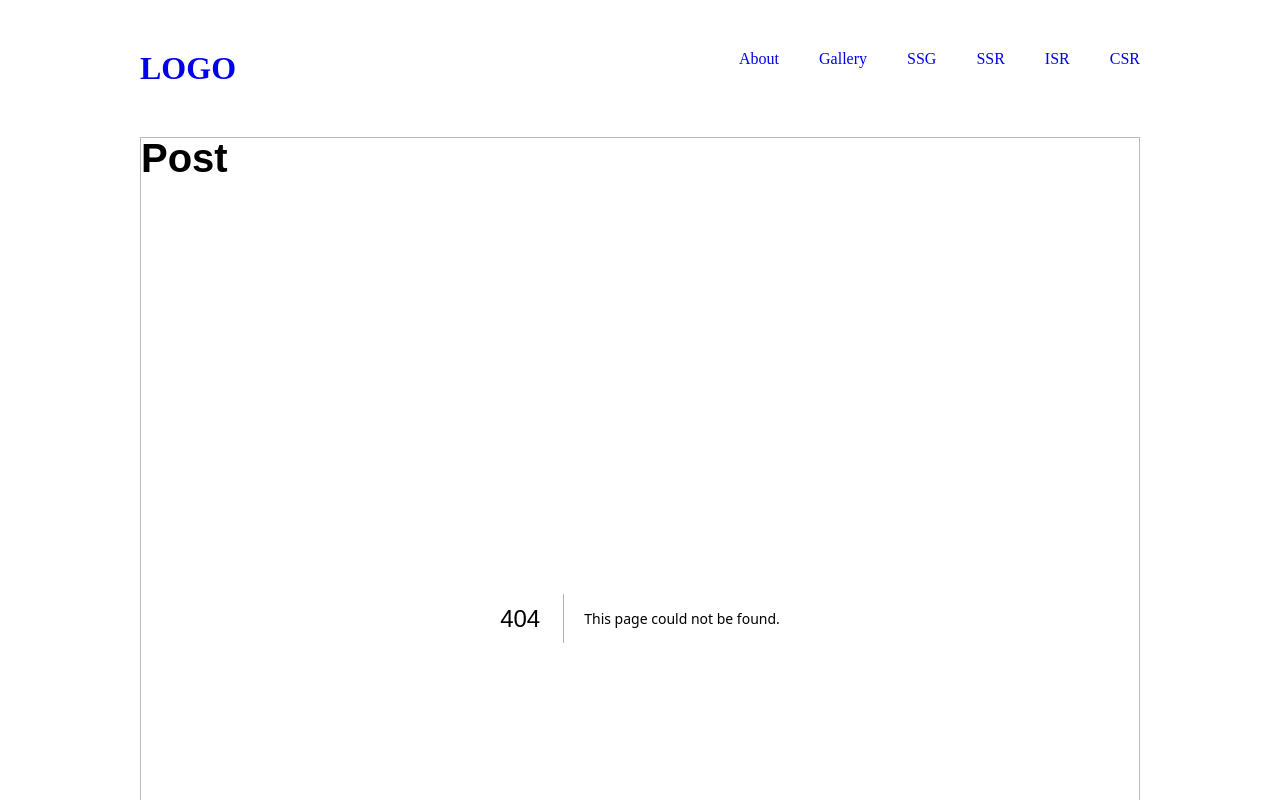
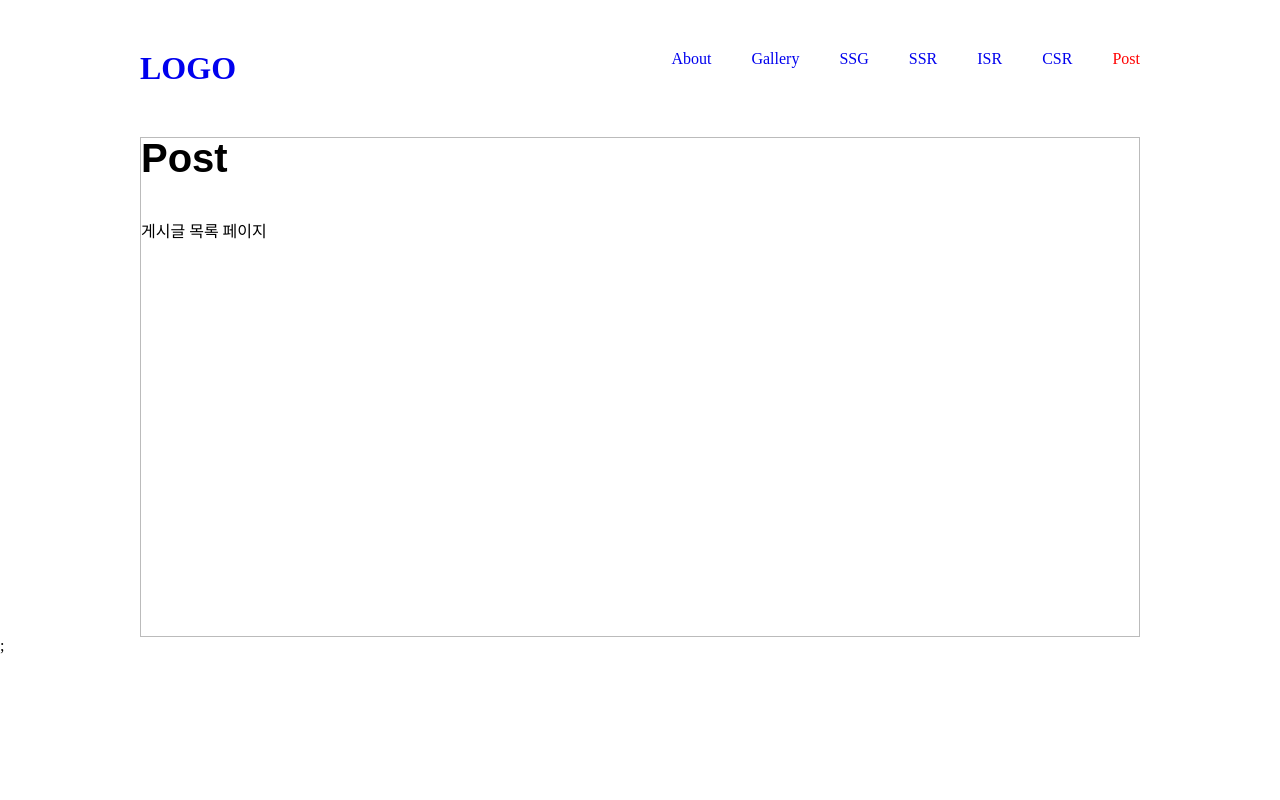
Before and after one commit to jong-jang/next, a Next.js app: page /post in a window 1280 px wide. Before the commit this address had no page. Shown: the top 800 px of the page. Built offline with nearby package versions, Linux system fonts and the light colour scheme.

Commit message:
post 추가

```diff
--- a/components/header/Header.jsx
+++ b/components/header/Header.jsx
@@ -41,6 +41,11 @@ function Header() {
 						CSR
 					</Link>
 				</li>
+				<li>
+					<Link href='./post' className={url === '/post' ? styles.on : ''}>
+						Post
+					</Link>
+				</li>
 			</ul>
 		</header>
 	);
--- /dev/null
+++ b/pages/post/index.jsx
@@ -0,0 +1,9 @@
+function Post() {
+	return (
+		<main>
+			<p>게시글 목록 페이지</p>
+		</main>
+	);
+}
+
+export default Post;
```
